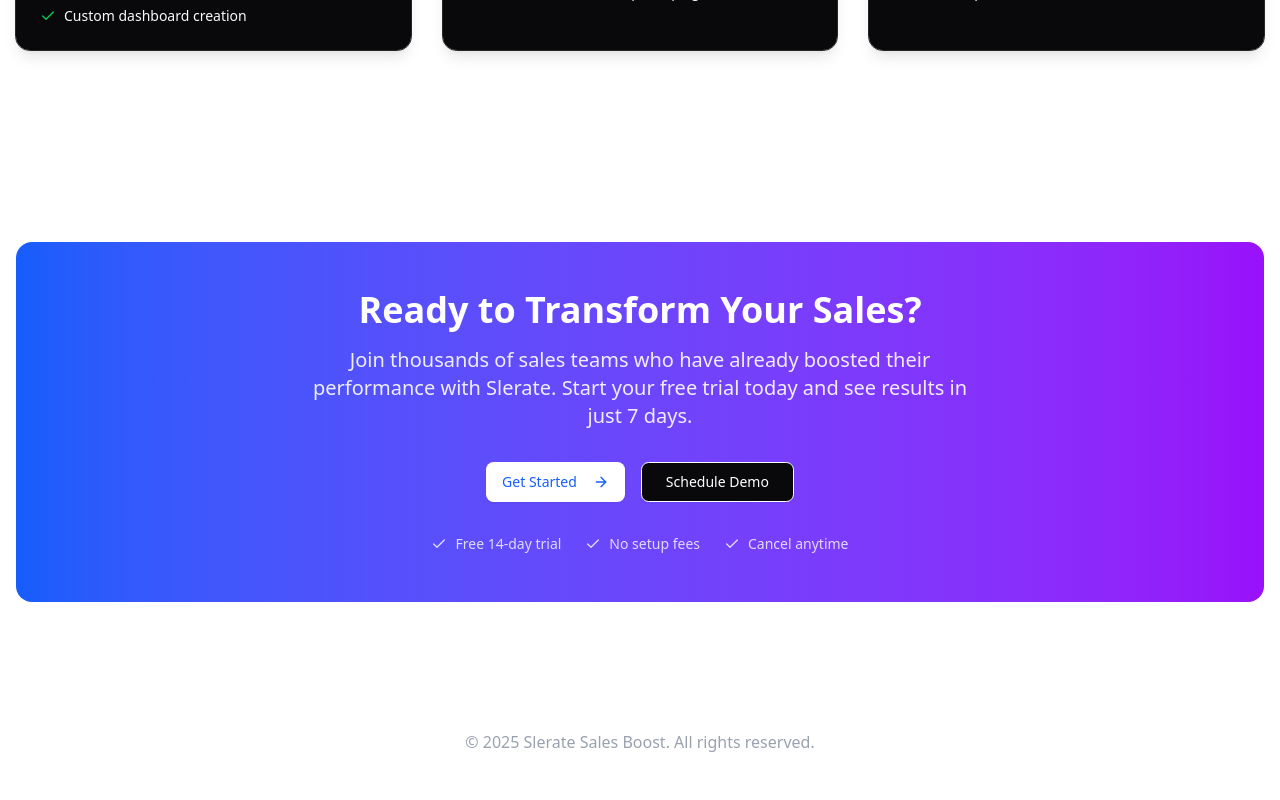
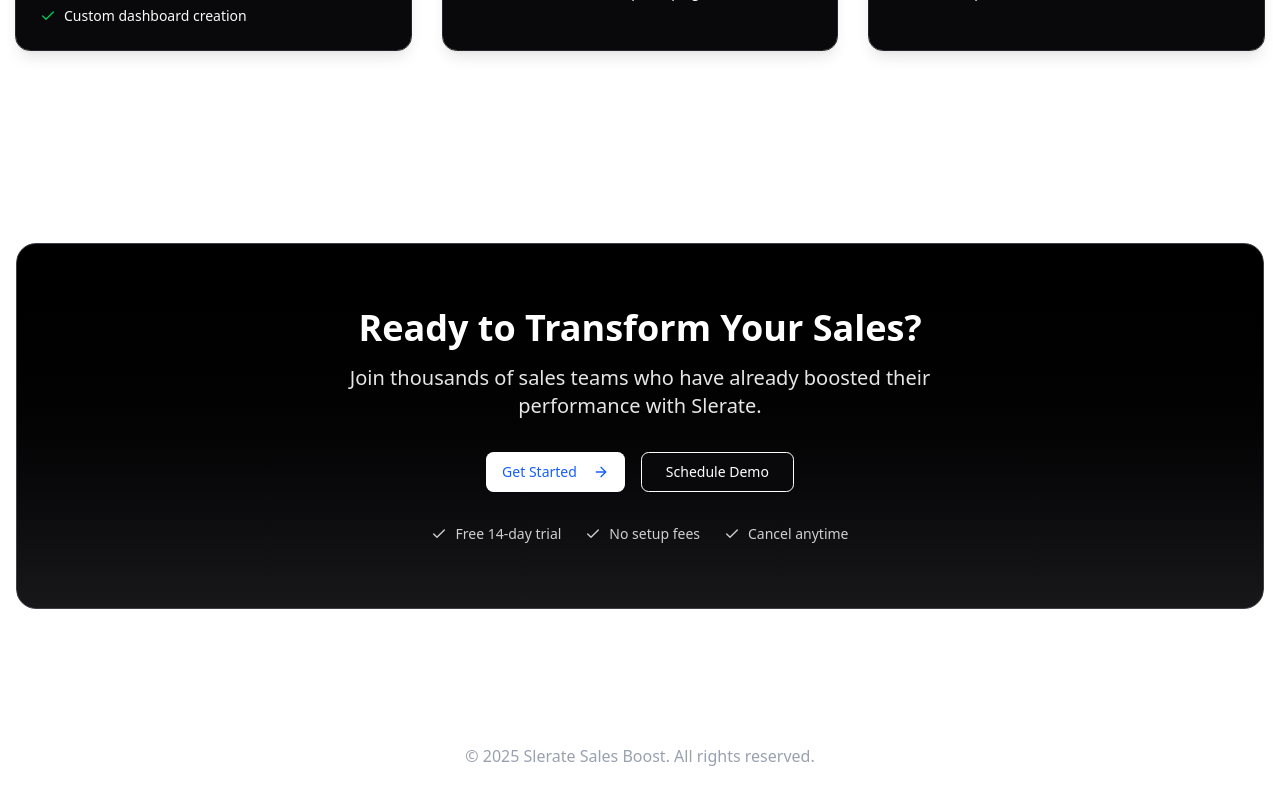
Before and after one commit to justKevv/Slerate, a React (Vite) app: page / in a window 1280 px wide. Shown: the part 1396-2196 px from the top of the page. Built offline with nearby package versions, Linux system fonts and the light colour scheme.

Commit message:
feat(landing-page): add StarBorder component with animated star effects and integrate it into the CTA section

```diff
--- a/src/components/LandingPage.tsx
+++ b/src/components/LandingPage.tsx
@@ -6,6 +6,7 @@
 import GradientText from "./motion/gradient-text";
 import ShinyText from "./motion/shiny-text";
 import FadeContent from "./motion/fade-content";
+import StarBorder from './motion/star-border';
 
 export function LandingPage() {
     return (
@@ -160,17 +161,21 @@
                             </CardContent>
                         </Card>
                     </div>
-                </section>
-
-                {/* CTA Section */}
+                </section>                {/* CTA Section */}
                 <section className="container mx-auto px-4 py-16 md:py-24">
-                    <div className="bg-gradient-to-r from-blue-600 to-purple-600 rounded-2xl p-8 md:p-12 text-center text-white">
+                    <StarBorder
+                        as="div"
+                        className="w-full"
+                        color="magenta"
+                        speed="6s"
+                        thickness={1}
+                    >
+                        <div className="rounded-2xl p-8 md:p-12 text-center text-white w-full">
                             <h2 className="text-3xl md:text-4xl font-bold mb-4">
                                 Ready to Transform Your Sales?
                             </h2>
                             <p className="text-xl mb-8 opacity-90 max-w-2xl mx-auto">
                                 Join thousands of sales teams who have already boosted their performance with Slerate.
-                            Start your free trial today and see results in just 7 days.
                             </p>
                             <div className="flex flex-col sm:flex-row gap-4 justify-center items-center">
                                 <Button size="lg" variant="secondary" className="bg-white text-blue-600 hover:bg-gray-100">
@@ -196,9 +201,11 @@
                                 </div>
                             </div>
                         </div>
+                    </StarBorder>
                 </section>
 
-                {/* Footer */}            <footer className="container mx-auto px-4 py-8 text-center text-gray-500 dark:text-gray-400">
+                {/* Footer */}
+                <footer className="container mx-auto px-4 py-8 text-center text-gray-500 dark:text-gray-400">
                     <p>&copy; 2025 Slerate Sales Boost. All rights reserved.</p>
                 </footer>
             </div>
--- /dev/null
+++ b/src/components/motion/star-border.tsx
@@ -0,0 +1,54 @@
+import React from "react";
+
+type StarBorderProps<T extends React.ElementType> =
+  React.ComponentPropsWithoutRef<T> & {
+    as?: T;
+    className?: string;
+    children?: React.ReactNode;
+    color?: string;
+    speed?: React.CSSProperties['animationDuration'];
+    thickness?: number;
+  }
+
+const StarBorder = <T extends React.ElementType = "button">({
+  as,
+  className = "",
+  color = "white",
+  speed = "6s",
+  thickness = 1,
+  children,
+  ...rest
+}: StarBorderProps<T>) => {
+  const Component = as || "button";
+
+  return (
+    <Component
+      className={`relative inline-block overflow-hidden rounded-[20px] ${className}`}
+      {...(rest as any)}
+      style={{
+        padding: `${thickness}px 0`,
+        ...(rest as any).style,
+      }}
+    >
+      <div
+        className="absolute w-[300%] h-[50%] opacity-70 bottom-[-11px] right-[-250%] rounded-full animate-star-movement-bottom z-0"
+        style={{
+          background: `radial-gradient(circle, ${color}, transparent 10%)`,
+          animationDuration: speed,
+        }}
+      ></div>
+      <div
+        className="absolute w-[300%] h-[50%] opacity-70 top-[-10px] left-[-250%] rounded-full animate-star-movement-top z-0"
+        style={{
+          background: `radial-gradient(circle, ${color}, transparent 10%)`,
+          animationDuration: speed,
+        }}
+      ></div>
+      <div className="relative z-1 bg-gradient-to-b from-black to-zinc-900 border border-zinc-700 text-white text-center text-[16px] py-[16px] px-[26px] rounded-[20px]">
+        {children}
+      </div>
+    </Component>
+  );
+};
+
+export default StarBorder;
--- a/styles/globals.css
+++ b/styles/globals.css
@@ -155,6 +155,28 @@
   }
 }
 
+@keyframes star-movement-bottom {
+  0% {
+    transform: translate(0%, 0%);
+    opacity: 1;
+  }
+  100% {
+    transform: translate(-100%, 0%);
+    opacity: 0;
+  }
+}
+
+@keyframes star-movement-top {
+  0% {
+    transform: translate(0%, 0%);
+    opacity: 1;
+  }
+  100% {
+    transform: translate(100%, 0%);
+    opacity: 0;
+  }
+}
+
 @layer base {
   * {
     @apply border-border outline-ring/50;
@@ -171,3 +193,11 @@
 .animate-shine {
   animation: shine 5s linear infinite;
 }
+
+.animate-star-movement-bottom {
+  animation: star-movement-bottom linear infinite alternate;
+}
+
+.animate-star-movement-top {
+  animation: star-movement-top linear infinite alternate;
+}
--- /dev/null
+++ b/tailwind.config.js
@@ -0,0 +1,87 @@
+/** @type {import('tailwindcss').Config} */
+module.exports = {
+  darkMode: ["class"],
+  content: [
+    './pages/**/*.{ts,tsx}',
+    './components/**/*.{ts,tsx}',
+    './app/**/*.{ts,tsx}',
+    './src/**/*.{ts,tsx}',
+  ],
+  prefix: "",
+  theme: {
+    container: {
+      center: true,
+      padding: "2rem",
+      screens: {
+        "2xl": "1400px",
+      },
+    },
+    extend: {
+      colors: {
+        border: "hsl(var(--border))",
+        input: "hsl(var(--input))",
+        ring: "hsl(var(--ring))",
+        background: "hsl(var(--background))",
+        foreground: "hsl(var(--foreground))",
+        primary: {
+          DEFAULT: "hsl(var(--primary))",
+          foreground: "hsl(var(--primary-foreground))",
+        },
+        secondary: {
+          DEFAULT: "hsl(var(--secondary))",
+          foreground: "hsl(var(--secondary-foreground))",
+        },
+        destructive: {
+          DEFAULT: "hsl(var(--destructive))",
+          foreground: "hsl(var(--destructive-foreground))",
+        },
+        muted: {
+          DEFAULT: "hsl(var(--muted))",
+          foreground: "hsl(var(--muted-foreground))",
+        },
+        accent: {
+          DEFAULT: "hsl(var(--accent))",
+          foreground: "hsl(var(--accent-foreground))",
+        },
+        popover: {
+          DEFAULT: "hsl(var(--popover))",
+          foreground: "hsl(var(--popover-foreground))",
+        },
+        card: {
+          DEFAULT: "hsl(var(--card))",
+          foreground: "hsl(var(--card-foreground))",
+        },
+      },
+      borderRadius: {
+        lg: "var(--radius)",
+        md: "calc(var(--radius) - 2px)",
+        sm: "calc(var(--radius) - 4px)",
+      },
+      keyframes: {
+        "accordion-down": {
+          from: { height: "0" },
+          to: { height: "var(--radix-accordion-content-height)" },
+        },
+        "accordion-up": {
+          from: { height: "var(--radix-accordion-content-height)" },
+          to: { height: "0" },
+        },
+        'star-movement-bottom': {
+          '0%': { transform: 'translate(0%, 0%)', opacity: '1' },
+          '100%': { transform: 'translate(-100%, 0%)', opacity: '0' },
+        },
+        'star-movement-top': {
+          '0%': { transform: 'translate(0%, 0%)', opacity: '1' },
+          '100%': { transform: 'translate(100%, 0%)', opacity: '0' },
+        },
+      },
+      animation: {
+        "accordion-down": "accordion-down 0.2s ease-out",
+        "accordion-up": "accordion-up 0.2s ease-out",
+        'star-movement-bottom': 'star-movement-bottom linear infinite alternate',
+        'star-movement-top': 'star-movement-top linear infinite alternate',
+      },
+    },
+  },
+  plugins: [require("tailwindcss-animate")],
+}
```
Lines whose indentation alone changed are shown as unchanged.
